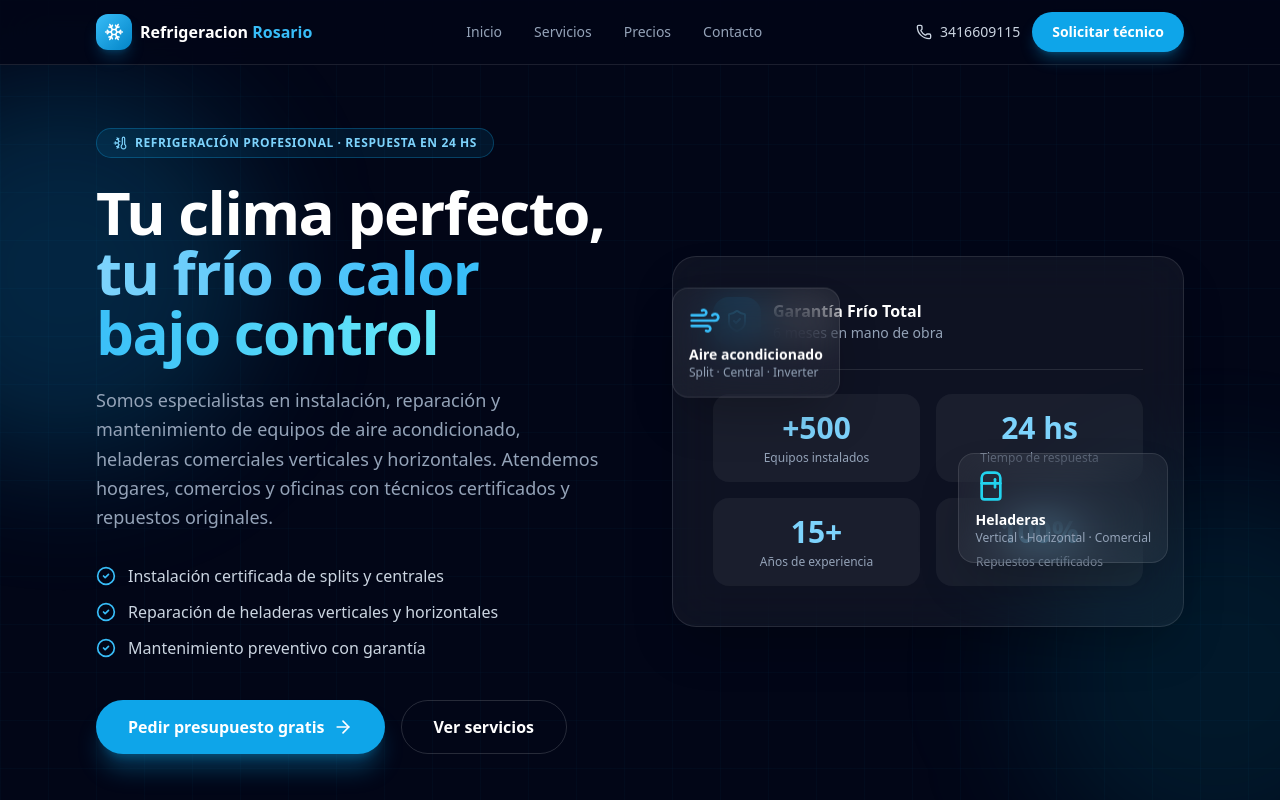
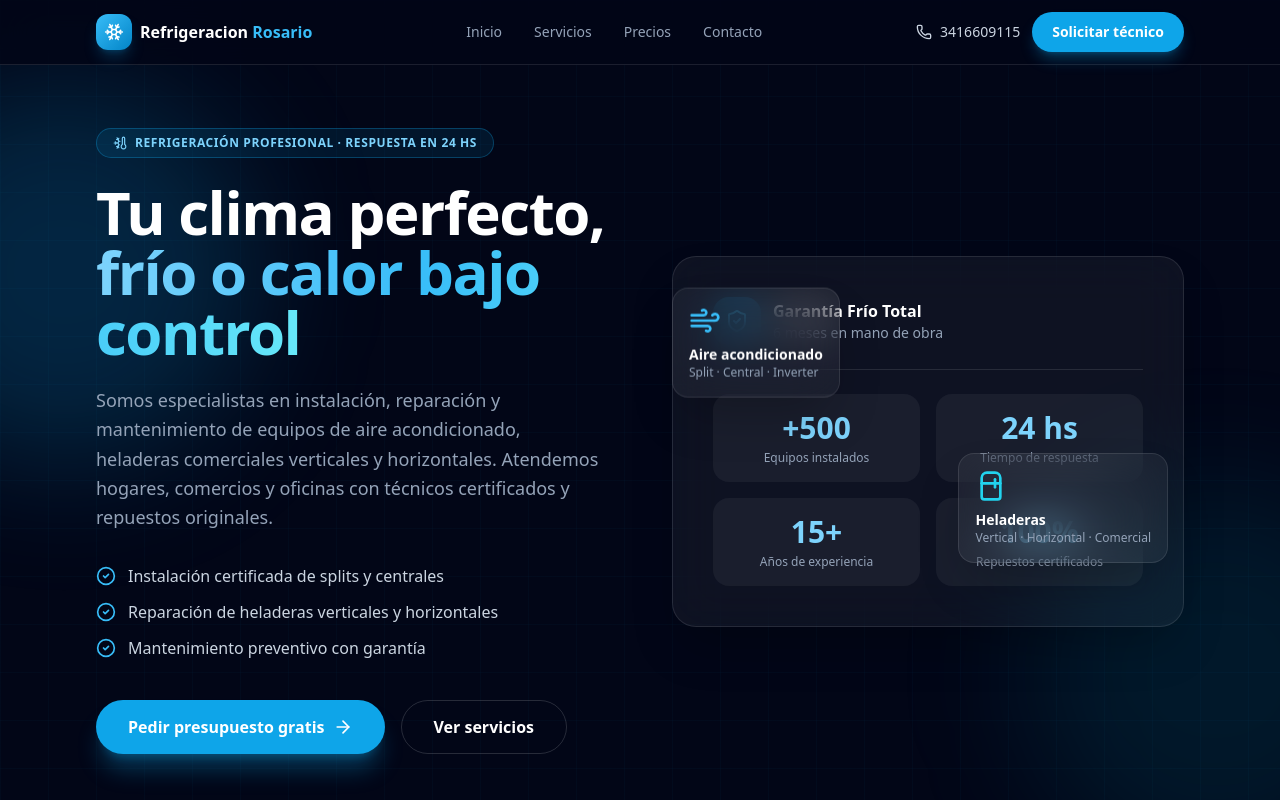
Before and after one commit to fernandobenegas/proyectorCursor, a Next.js app: page / in a window 1280 px wide. Shown: the top 800 px of the page. Built offline with nearby package versions, Linux system fonts and the light colour scheme.

Commit message:
Mejoras en la interfaz

```diff
--- a/components/hero.tsx
+++ b/components/hero.tsx
@@ -32,7 +32,7 @@ export default function Hero() {
 
           <h1 className="mt-6 text-4xl font-extrabold leading-tight tracking-tight text-white sm:text-5xl lg:text-6xl">
             Tu clima perfecto,{' '}
-            <span className="text-gradient">tu frío  o calor bajo control</span>
+            <span className="text-gradient">frío o calor bajo control</span>
           </h1>
 
           <p className="mt-6 max-w-xl text-lg leading-relaxed text-slate-400">
```
